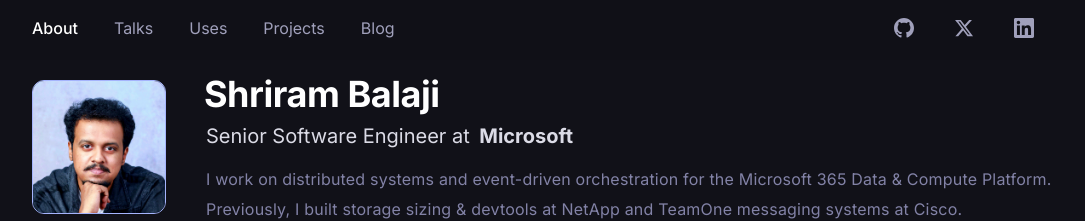
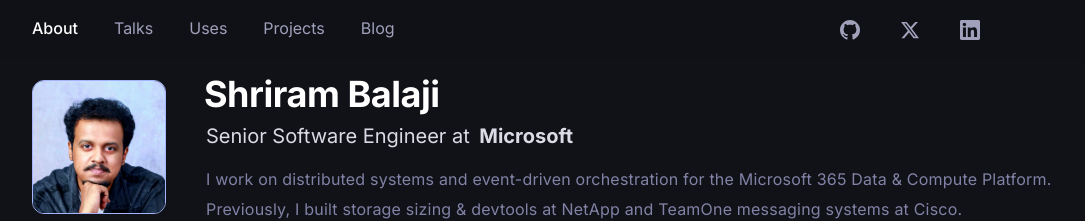
Before and after one commit to shrirambalaji/shrirambalaji.com, a Next.js app: page / in a window 1280 px wide. Shown: the top 221 px of the page, without its empty margins (96-1181 px from the left). Built offline with nearby package versions, Linux system fonts and the light colour scheme.

Commit message:
fix: social links not working

```diff
--- a/src/components/Navbar.tsx
+++ b/src/components/Navbar.tsx
@@ -235,7 +235,7 @@
             <NavItem href="/projects" text="Projects" />
             <NavItem href="https://blog.shrirambalaji.com/" text="Blog" />
           </ul>
-          <ul className="flex items-center justify-center gap-4 -mt-1 md:mr-2.5">
+          <ul className="flex items-center justify-center gap-4 md:mr-16">
             <SocialLinks className="hidden md:inline-block " iconSize={20} />
             <ThemeSwitch className="ml-auto mr-0" />
           </ul>
--- a/src/components/icons/GitHub.tsx
+++ b/src/components/icons/GitHub.tsx
@@ -6,15 +6,15 @@
   props: JSX.IntrinsicAttributes & SVGProps<SVGSVGElement> & { href: string }
 ) => {
   return (
-    <NextLink href={props.href} legacyBehavior>
-      <span
-        role="link"
+    <a
+      href={props.href}
+      target="_blank"
+      rel="noopener noreferrer"
       aria-label="Shriram's Github profile"
       className={cn(
         "group inline-flex cursor-pointer items-center rounded-lg px-3 text-center text-current",
         props.className
       )}
-        tabIndex={0}
     >
       <svg
         width="30"
@@ -26,7 +26,6 @@
         <title>Github</title>
         <path d="M12 0c-6.626 0-12 5.373-12 12 0 5.302 3.438 9.8 8.207 11.387.599.111.793-.261.793-.577v-2.234c-3.338.726-4.033-1.416-4.033-1.416-.546-1.387-1.333-1.756-1.333-1.756-1.089-.745.083-.729.083-.729 1.205.084 1.839 1.237 1.839 1.237 1.07 1.834 2.807 1.304 3.492.997.107-.775.418-1.305.762-1.604-2.665-.305-5.467-1.334-5.467-5.931 0-1.311.469-2.381 1.236-3.221-.124-.303-.535-1.524.117-3.176 0 0 1.008-.322 3.301 1.23.957-.266 1.983-.399 3.003-.404 1.02.005 2.047.138 3.006.404 2.291-1.552 3.297-1.23 3.297-1.23.653 1.653.242 2.874.118 3.176.77.84 1.235 1.911 1.235 3.221 0 4.609-2.807 5.624-5.479 5.921.43.372.823 1.102.823 2.222v3.293c0 .319.192.694.801.576 4.765-1.589 8.199-6.086 8.199-11.386 0-6.627-5.373-12-12-12z" />
       </svg>
-      </span>
-    </NextLink>
+    </a>
   );
 };
--- a/src/components/icons/Linkedin.tsx
+++ b/src/components/icons/Linkedin.tsx
@@ -6,15 +6,15 @@
   props: JSX.IntrinsicAttributes & SVGProps<SVGSVGElement> & { href: string }
 ) => {
   return (
-    <NextLink href={props.href} legacyBehavior>
-      <span
-        role="link"
+    <a
+      href={props.href}
+      target="_blank"
+      rel="noopener noreferrer"
       aria-label="Shriram's Linkedin profile"
       className={cn(
         "group inline-flex cursor-pointer items-center rounded-lg px-3 text-center text-current",
         props.className
       )}
-        tabIndex={0}
     >
       <svg
         xmlns="http://www.w3.org/2000/svg"
@@ -26,7 +26,6 @@
         <title>Linkedin</title>
         <path d="M20.447 20.452h-3.554v-5.569c0-1.328-.027-3.037-1.852-3.037-1.853 0-2.136 1.445-2.136 2.939v5.667H9.351V9h3.414v1.561h.046c.477-.9 1.637-1.85 3.37-1.85 3.601 0 4.267 2.37 4.267 5.455v6.286zM5.337 7.433c-1.144 0-2.063-.926-2.063-2.065 0-1.138.92-2.063 2.063-2.063 1.14 0 2.064.925 2.064 2.063 0 1.139-.925 2.065-2.064 2.065zm1.782 13.019H3.555V9h3.564v11.452zM22.225 0H1.771C.792 0 0 .774 0 1.729v20.542C0 23.227.792 24 1.771 24h20.451C23.2 24 24 23.227 24 22.271V1.729C24 .774 23.2 0 22.222 0h.003z" />
       </svg>
-      </span>
-    </NextLink>
+    </a>
   );
 };
--- a/src/components/icons/Twitter.tsx
+++ b/src/components/icons/Twitter.tsx
@@ -6,22 +6,21 @@
   props: JSX.IntrinsicAttributes & SVGProps<SVGSVGElement> & { href: string }
 ) => {
   return (
-    <NextLink href={props.href} legacyBehavior>
-      <span
-        role="link"
+    <a
+      href={props.href}
+      target="_blank"
+      rel="noopener noreferrer"
       aria-label="Shriram's Twitter profile"
       className={cn(
         "group inline-flex cursor-pointer items-center rounded-lg px-3 text-center text-current",
         props.className
       )}
-        tabIndex={0}
     >
       <svg xmlns="http://www.w3.org/2000/svg" {...props} viewBox="0 0 24 24" fill="currentColor">
         <path
           d="M18.244 2.25h3.308l-7.227 8.26 8.502 11.24H16.17l-5.214-6.817L4.99 21.75H1.68l7.73-8.835L1.254 2.25H8.08l4.713 6.231zm-1.161 17.52h1.833L7.084 4.126H5.117z"
         />
       </svg>
-      </span>
-    </NextLink>
+    </a>
   );
 };
```
Lines whose indentation alone changed are shown as unchanged.
